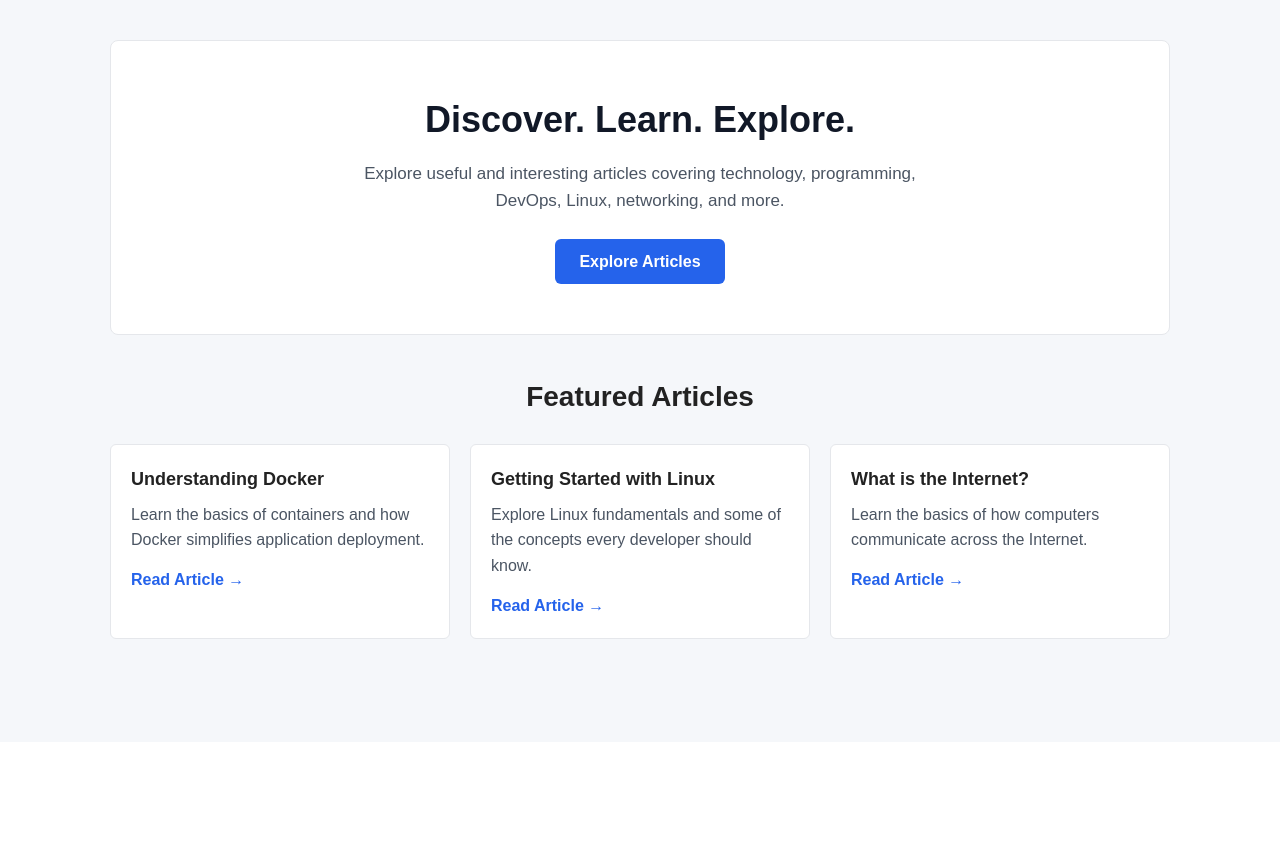
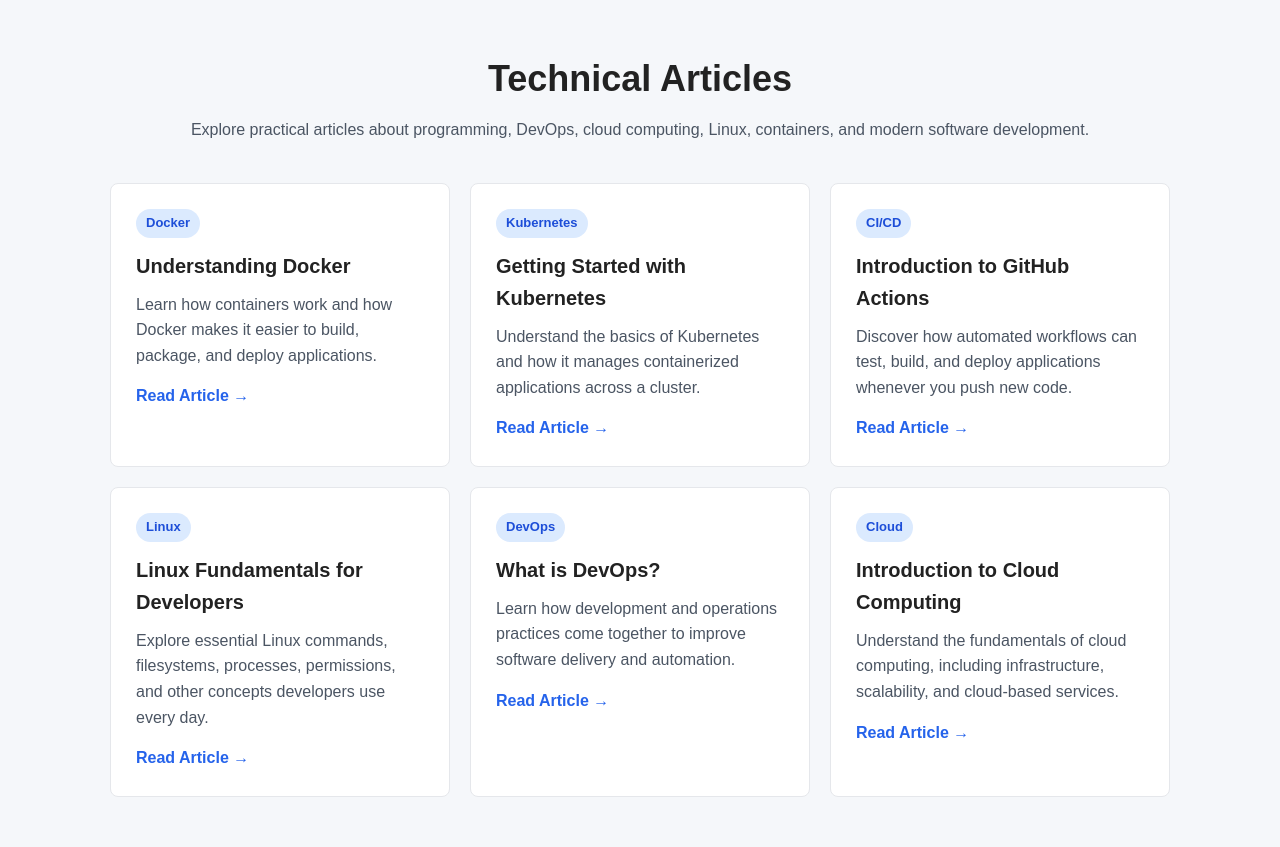
Before and after one commit to Samyam-Pradhan/flask-app, a Flask app: page /articles in a window 1280 px wide. Shown: the part 58-905 px from the top of the page. Before the commit the page ends 697 px from the top, so only its background shows below. Run offline with Flask 3, Linux system fonts and the light colour scheme.

Commit message:
Update articles page and fix Kubernetes manifests directory

```diff
--- a/templates/articles.html
+++ b/templates/articles.html
@@ -3,124 +3,121 @@
 <head>
     <meta charset="UTF-8">
     <meta name="viewport" content="width=device-width, initial-scale=1.0">
-    <title>Flask App - Home</title>
+    <title>Flask App - Articles</title>
+
     <style>
         * {
             box-sizing: border-box;
             margin: 0;
             padding: 0;
         }
+
         body {
             font-family: Arial, sans-serif;
             background: #f5f7fa;
             color: #222;
             line-height: 1.6;
         }
+
         nav {
             background: #1f2937;
-            padding: 16px 8%;
+            padding: 16px;
+            text-align: center;
+        }
+
+        .nav-links {
             display: flex;
             justify-content: center;
-        }
-        .nav-links {
-            display: flex;
             gap: 30px;
             list-style: none;
         }
+
         .nav-links a {
             color: #d1d5db;
             text-decoration: none;
-            font-size: 16px;
         }
+
         .nav-links a:hover {
             color: #fff;
         }
+
         .container {
             max-width: 1100px;
-            margin: 40px auto;
+            margin: 50px auto;
             padding: 0 20px;
         }
-        .hero {
-            background: #fff;
+
+        .page-header {
             text-align: center;
-            padding: 50px 20px;
-            border: 1px solid #e5e7eb;
-            border-radius: 8px;
             margin-bottom: 40px;
         }
-        .hero h1 {
+
+        .page-header h1 {
             font-size: 36px;
-            color: #111827;
-            margin-bottom: 12px;
+            margin-bottom: 10px;
         }
-        .hero p {
-            max-width: 600px;
-            margin: 0 auto 24px;
+
+        .page-header p {
             color: #4b5563;
-            font-size: 17px;
         }
-        .btn {
-            display: inline-block;
-            background: #2563eb;
-            color: #fff;
-            padding: 10px 24px;
-            border-radius: 6px;
-            text-decoration: none;
-            font-weight: bold;
-        }
-        .btn:hover {
-            background: #1d4ed8;
-        }
-        .featured h2 {
-            text-align: center;
-            font-size: 28px;
-            margin-bottom: 24px;
-        }
+
         .article-grid {
             display: grid;
             grid-template-columns: repeat(3, 1fr);
             gap: 20px;
         }
+
         .article-card {
             background: #fff;
-            padding: 20px;
+            padding: 25px;
             border: 1px solid #e5e7eb;
-            border-radius: 6px;
+            border-radius: 8px;
         }
-        .article-card h3 {
-            font-size: 18px;
-            margin-bottom: 8px;
+
+        .category {
+            display: inline-block;
+            background: #dbeafe;
+            color: #1d4ed8;
+            padding: 4px 10px;
+            border-radius: 20px;
+            font-size: 13px;
+            font-weight: bold;
+            margin-bottom: 12px;
         }
+
+        .article-card h2 {
+            font-size: 20px;
+            margin-bottom: 10px;
+        }
+
         .article-card p {
             color: #4b5563;
-            margin-bottom: 14px;
+            margin-bottom: 15px;
         }
+
         .read-more {
             color: #2563eb;
             text-decoration: none;
             font-weight: bold;
         }
+
         .read-more:hover {
             text-decoration: underline;
         }
+
         @media (max-width: 768px) {
-            nav {
-                padding: 14px 5%;
-            }
             .nav-links {
                 gap: 18px;
                 flex-wrap: wrap;
-                justify-content: center;
             }
+
             .article-grid {
                 grid-template-columns: 1fr;
-            }
-            .hero h1 {
-                font-size: 28px;
             }
         }
     </style>
 </head>
+
 <body>
 
 <nav>
@@ -133,32 +130,79 @@
 </nav>
 
 <main class="container">
-    <section class="hero">
-        <h1>Discover. Learn. Explore.</h1>
-        <p>Explore useful and interesting articles covering technology, programming, DevOps, Linux, networking, and more.</p>
-        <a href="/articles" class="btn">Explore Articles</a>
+
+    <section class="page-header">
+        <h1>Technical Articles</h1>
+        <p>
+            Explore practical articles about programming, DevOps, cloud computing,
+            Linux, containers, and modern software development.
+        </p>
     </section>
 
-    <section class="featured">
-        <h2>Featured Articles</h2>
-        <div class="article-grid">
+    <section class="article-grid">
+
         <article class="article-card">
-                <h3>Understanding Docker</h3>
-                <p>Learn the basics of containers and how Docker simplifies application deployment.</p>
-                <a href="/articles" class="read-more">Read Article →</a>
+            <span class="category">Docker</span>
+            <h2>Understanding Docker</h2>
+            <p>
+                Learn how containers work and how Docker makes it easier
+                to build, package, and deploy applications.
+            </p>
+            <a href="#" class="read-more">Read Article →</a>
         </article>
+
         <article class="article-card">
-                <h3>Getting Started with Linux</h3>
-                <p>Explore Linux fundamentals and some of the concepts every developer should know.</p>
-                <a href="/articles" class="read-more">Read Article →</a>
+            <span class="category">Kubernetes</span>
+            <h2>Getting Started with Kubernetes</h2>
+            <p>
+                Understand the basics of Kubernetes and how it manages
+                containerized applications across a cluster.
+            </p>
+            <a href="#" class="read-more">Read Article →</a>
         </article>
+
         <article class="article-card">
-                <h3>What is the Internet?</h3>
-                <p>Learn the basics of how computers communicate across the Internet.</p>
-                <a href="/articles" class="read-more">Read Article →</a>
+            <span class="category">CI/CD</span>
+            <h2>Introduction to GitHub Actions</h2>
+            <p>
+                Discover how automated workflows can test, build, and
+                deploy applications whenever you push new code.
+            </p>
+            <a href="#" class="read-more">Read Article →</a>
         </article>
-        </div>
+
+        <article class="article-card">
+            <span class="category">Linux</span>
+            <h2>Linux Fundamentals for Developers</h2>
+            <p>
+                Explore essential Linux commands, filesystems, processes,
+                permissions, and other concepts developers use every day.
+            </p>
+            <a href="#" class="read-more">Read Article →</a>
+        </article>
+
+        <article class="article-card">
+            <span class="category">DevOps</span>
+            <h2>What is DevOps?</h2>
+            <p>
+                Learn how development and operations practices come together
+                to improve software delivery and automation.
+            </p>
+            <a href="#" class="read-more">Read Article →</a>
+        </article>
+
+        <article class="article-card">
+            <span class="category">Cloud</span>
+            <h2>Introduction to Cloud Computing</h2>
+            <p>
+                Understand the fundamentals of cloud computing, including
+                infrastructure, scalability, and cloud-based services.
+            </p>
+            <a href="#" class="read-more">Read Article →</a>
+        </article>
+
     </section>
+
 </main>
 
 </body>
```
Also changed, not shown: k8s/manifests/deployment.yaml (renamed from k8s/mainfests/deployment.yaml), k8s/manifests/ingress.yaml (renamed from k8s/mainfests/ingress.yaml), k8s/manifests/service.yaml (renamed from k8s/mainfests/service.yaml). Lines whose indentation alone changed are shown as unchanged.
